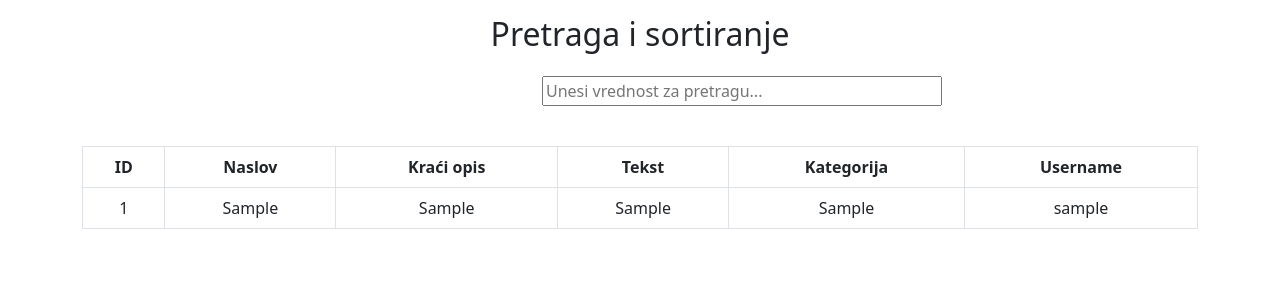
After one commit to JanaMitrovic/ITEH-Domaci1, a PHP site: page /sortipretraga.php in a window 1280 px wide. The commit adds this page. Shown: the top 300 px of the page. Run offline with PHP 8.4, Linux system fonts and the light colour scheme; tables that the repository leaves empty or names only in its code hold one stand-in row (values such as "Sample post").

Commit message:
Pretraga i sortiranje recepata

```diff
--- a/index.css
+++ b/index.css
@@ -34,5 +34,25 @@
     height: 50px;
     margin-top: 10px;
     margin-bottom: 5px;
-    margin-left: 45%;
+    margin-left: 750px;
+
 }
+
+.dugmici {
+    display: flex;
+}
+
+
+#sort-pretraga {
+    width: 200px;
+    height: 50px;
+    margin-top: 10px;
+    margin-bottom: 5px;
+    margin-left: 15px;
+}
+
+#pretrazi-polje {
+    margin-left: 460px;
+    margin-top: 15px;
+    width: 400px;
+}
--- /dev/null
+++ b/js.js
@@ -0,0 +1,48 @@
+$(function () {
+    pretraga();
+    sortiranje();
+});
+
+function pretraga() {
+
+    $(document).on('keyup', '#pretrazi-polje', function () {
+
+        let vrednost = this.value;
+
+        $.ajax(
+            {
+                url: 'pretraga.php',
+                method: 'post',
+                data: { vrednost: vrednost },
+                success: function (data) {
+                    {
+                        $('#body-table').html(data);
+                    }
+                }
+            }
+        )
+    })
+
+}
+
+function sortiranje() {
+
+    $(document).on('click', 'th', function () {
+
+        let column_id = $(this).attr('id');
+        let sort = $(this).attr('value');
+
+        $.ajax({
+            url: 'sortiranje.php',
+            method: 'post',
+            data: { column_id: column_id, sort: sort },
+
+            success: function (data) {
+                $('#tabela').html(data);
+            }
+        })
+
+    })
+
+
+}
--- /dev/null
+++ b/sortipretraga.php
@@ -0,0 +1,66 @@
+<!DOCTYPE html>
+<html lang="en">
+
+<head>
+    <meta charset="UTF-8">
+    <meta http-equiv="X-UA-Compatible" content="IE=edge">
+    <meta name="viewport" content="width=device-width, initial-scale=1.0">
+    <link href="https://cdn.jsdelivr.net/npm/bootstrap@5.0.2/dist/css/bootstrap.min.css" rel="stylesheet" integrity="sha384-EVSTQN3/azprG1Anm3QDgpJLIm9Nao0Yz1ztcQTwFspd3yD65VohhpuuCOmLASjC" crossorigin="anonymous">
+    <link rel="stylesheet" href="index.css">
+    <title>Document</title>
+</head>
+
+<body>
+
+    <div class="container">
+
+        <h2 class="text-center" style="margin-top:15px;">Pretraga i sortiranje</h2>
+        <input type="text" id="pretrazi-polje" placeholder="Unesi vrednost za pretragu...">
+        <div id="tabela-sort">
+        </div>
+
+        <table class="table table-bordered" id="tabela" style="margin-top: 40px;">
+            <thead>
+                <tr class="text-center">
+                    <th id="id" value="asc">ID</th>
+                    <th id="naslov" value="asc">Naslov</th>
+                    <th id="kraci_opis" value="asc">Kraći opis</th>
+                    <th id="tekst" value="asc">Tekst</th>
+                    <th id="kategorija" value="asc">Kategorija</th>
+                    <th id="username" value="asc">Username</th>
+                </tr>
+            </thead>
+
+            <tbody id="body-table">
+                <?php
+
+                $query = "select r.id, r.naslov, r.kraci_opis, r.tekst, r.kategorija, k.username from recept r join korisnik k on r.korisnik_id=k.id";
+                $hostname = "localhost";
+                $username = "root";
+                $password = "";
+                $dbname = "recepti";
+                $conn = new mysqli($hostname, $username, $password, $dbname);
+                $result = $conn->query($query);
+
+                while ($recept = mysqli_fetch_array($result)) :
+                ?>
+                    <tr class="text-center">
+                        <td><?php echo $recept['id']; ?></td>
+                        <td><?php echo $recept['naslov'];  ?></td>
+                        <td><?php echo $recept['kraci_opis'];  ?></td>
+                        <td><?php echo $recept['tekst'];  ?></td>
+                        <td><?php echo $recept['kategorija']; ?></td>
+                        <td><?php echo $recept['username']; ?></td>
+                    </tr>
+                <?php endwhile; ?>
+
+            </tbody>
+        </table>
+
+    </div>
+
+    <script src="https://code.jquery.com/jquery-3.6.0.min.js" integrity="sha256-/xUj+3OJU5yExlq6GSYGSHk7tPXikynS7ogEvDej/m4=" crossorigin="anonymous"></script>
+    <script src="js.js"></script>
+</body>
+
+</html>
```
Also changed, not shown: index.php (+10 -1 lines), pretraga.php (added, +31 -0 lines), sortiranje.php (added, +83 -0 lines).
